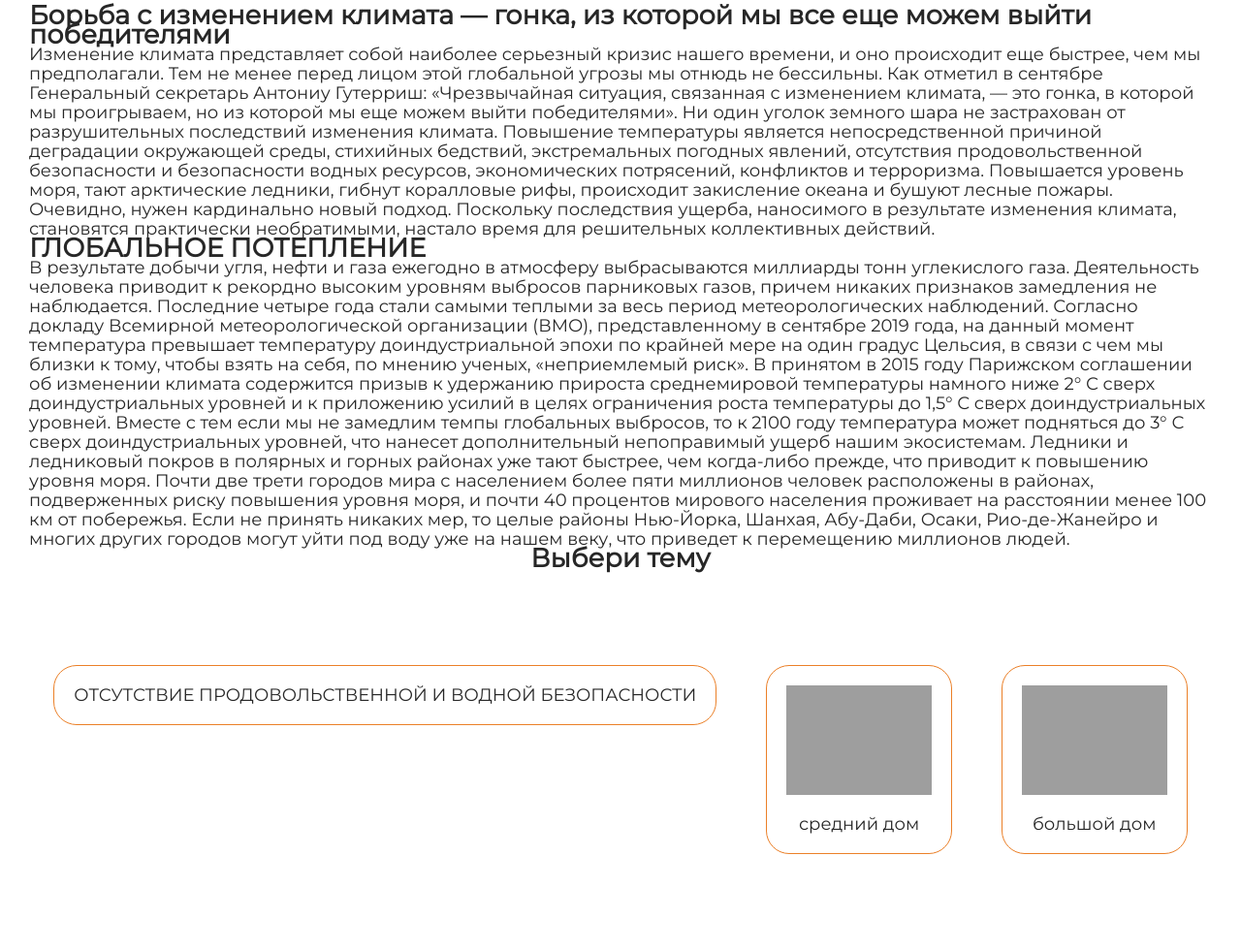
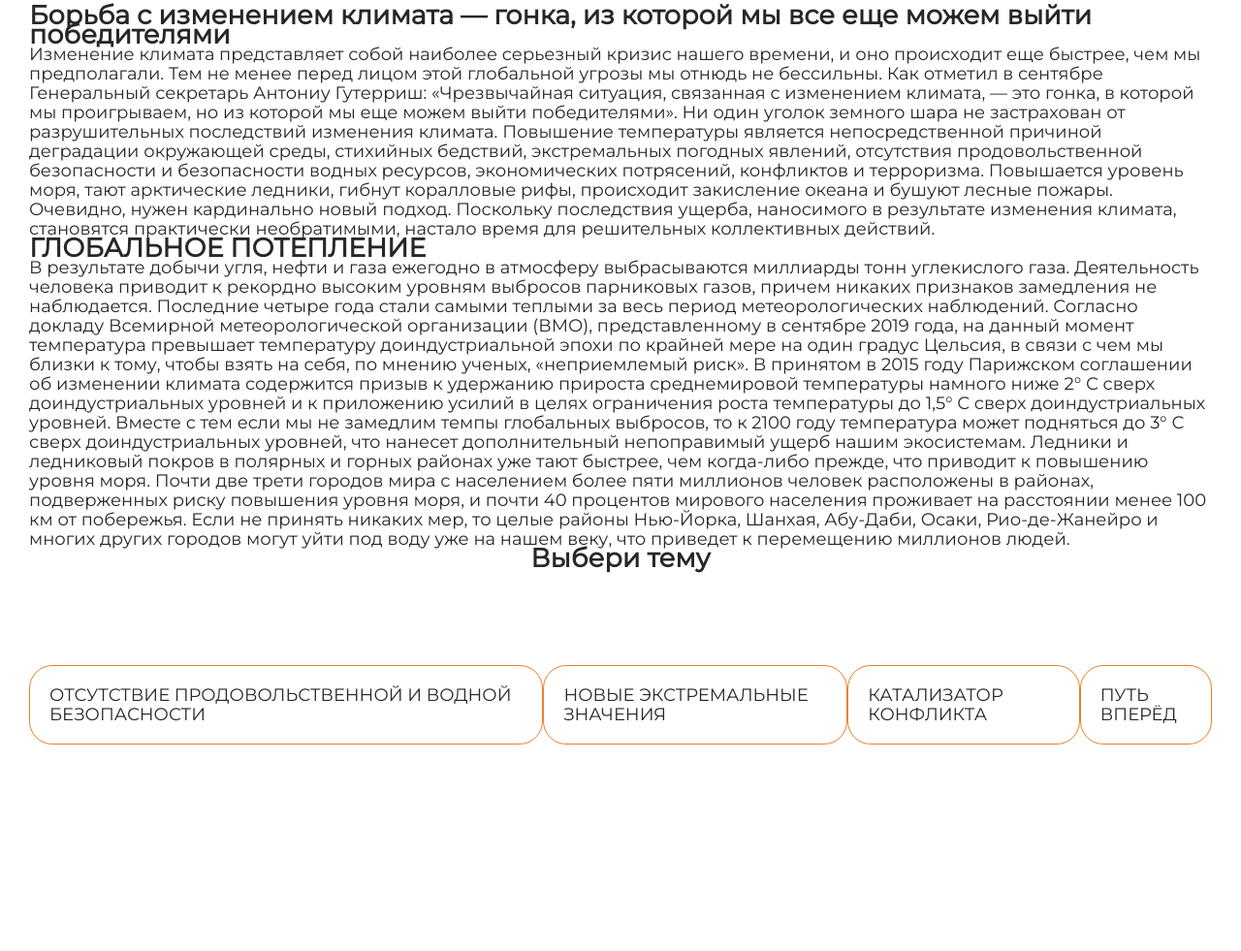
Before and after one commit to Azer05042012/end-project, a Flask app: template End project/templates/index.html in a window 1280 px wide. Shown: the part 524-1505 px from the top of the page at 97% size. After the commit the page ends 1292 px from the top, so only its background shows below. Run offline with Flask 3, Linux system fonts and the light colour scheme; the template is opened without the code that fills it, so the values that code supplies are empty; grey boxes are pictures that could not be loaded.

Commit message:
Update index.html

```diff
--- a/End project/templates/index.html
+++ b/End project/templates/index.html
@@ -53,14 +53,13 @@
         <a href="/resources">ОТСУТСТВИЕ ПРОДОВОЛЬСТВЕННОЙ И ВОДНОЙ БЕЗОПАСНОСТИ</a>
       </li>
       <li class="list__item">
-        <a href="/2">
-        <img class="item__img" src="../static/img/home.svg" alt="home">
-        <span>средний дом</span></a>
+        <a href="/new_extremals">НОВЫЕ ЭКСТРЕМАЛЬНЫЕ ЗНАЧЕНИЯ</a>
       </li>
       <li class="list__item">
-        <a href="/3">
-        <img class="item__img" src="../static/img/home.svg" alt="home">
-        <span>большой дом</span></a>
+        <a href="/conlict">КАТАЛИЗАТОР КОНФЛИКТА</a>
+      </li>
+      <li class="list__item">
+        <a href="/the_way_forward">ПУТЬ ВПЕРЁД</a>
       </li>
     </ul>
     {% endblock %}
```
